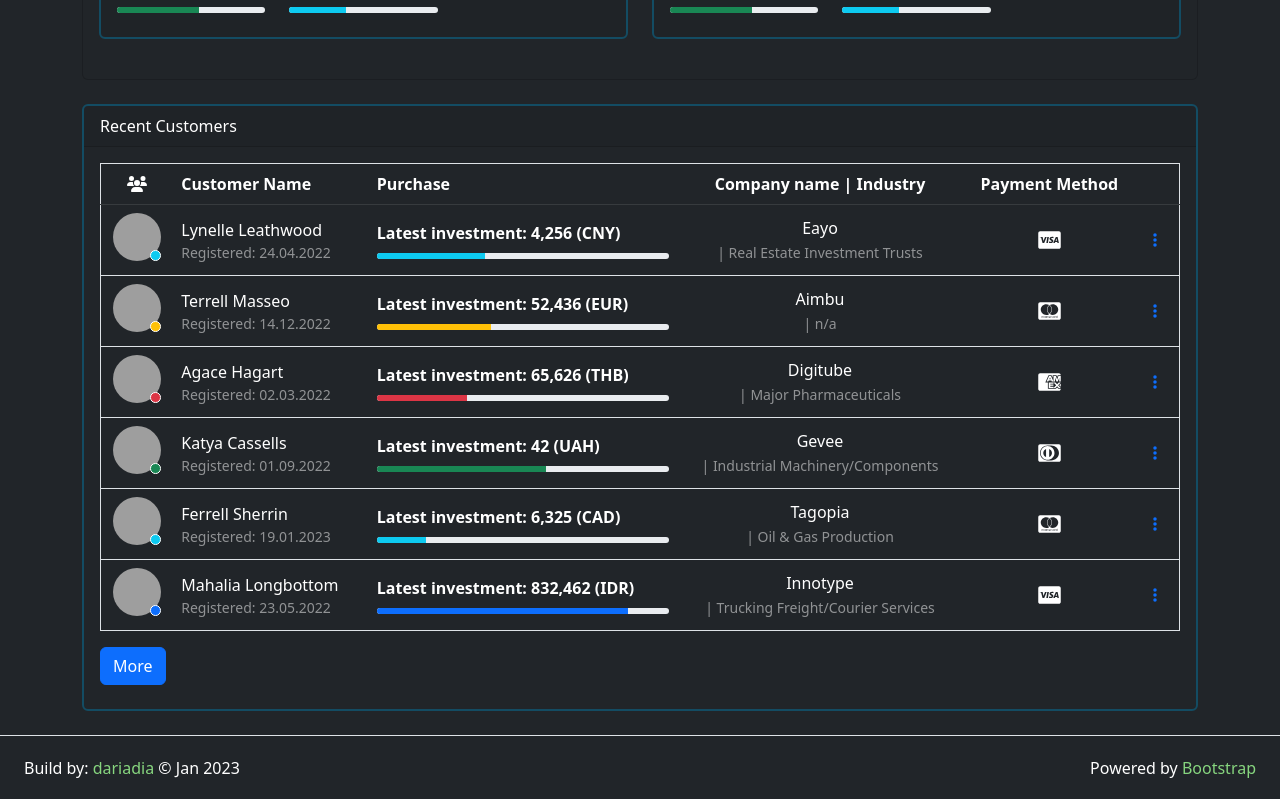
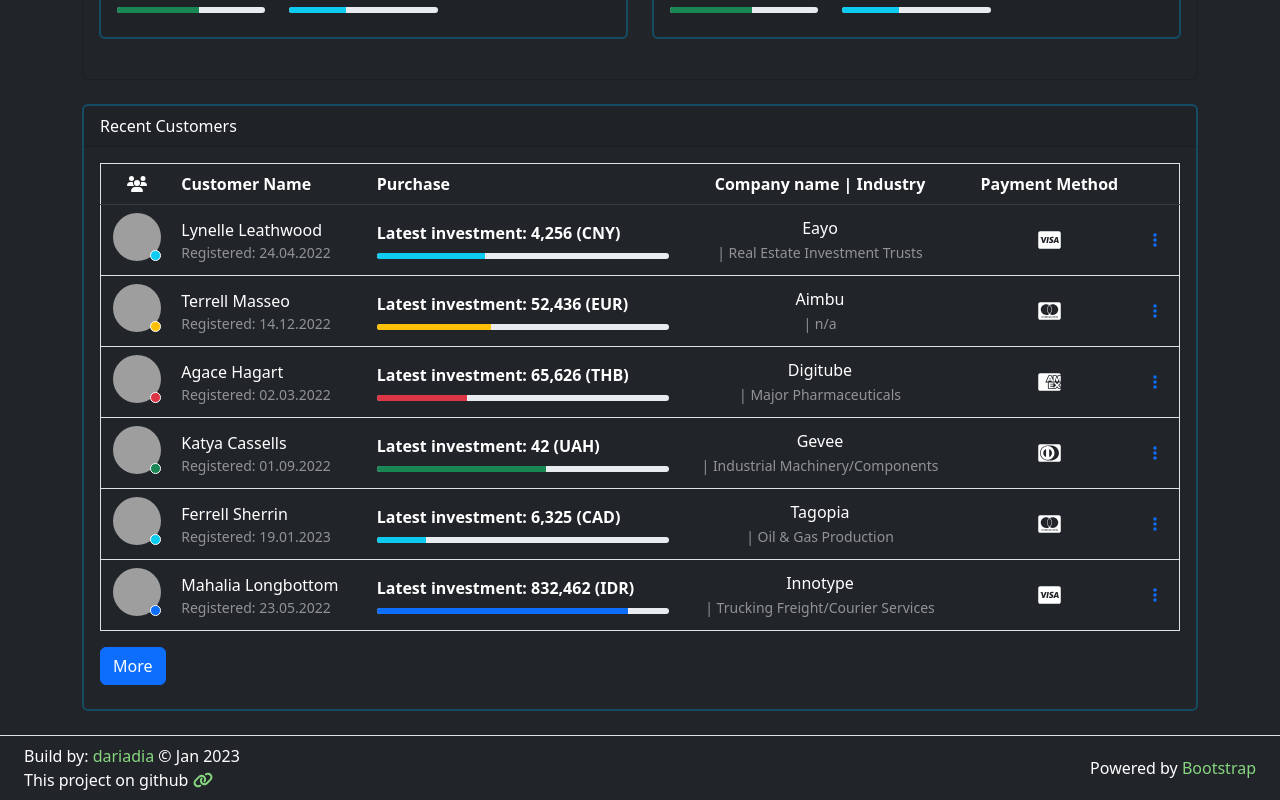
Before and after one commit to dariadia/dashboard-sample, a Next.js app: page / in a window 1280 px wide. Shown: the part 1823-2623 px from the top of the page. Built offline with nearby package versions, Linux system fonts and the light colour scheme; grey boxes are pictures that could not be loaded.

Commit message:
feat(footer): add project ref

```diff
--- a/src/layout/Footer/Footer.tsx
+++ b/src/layout/Footer/Footer.tsx
@@ -1,10 +1,14 @@
+import { FontAwesomeIcon } from '@fortawesome/react-fontawesome'
+import { faLink } from '@fortawesome/free-solid-svg-icons'
 import React from 'react'
 
 export const Footer: React.FC = () => {
   return (
     <footer className="footer flex-column flex-md-row border-top d-flex align-items-center justify-content-between px-4 py-2">
       <div>
-        Build by: <a className="text-decoration-none" href="https://github.com/dariadia/">dariadia</a>{' '}© Jan 2023
+        Build by: <a className="text-decoration-none" href="https://github.com/dariadia/" rel="noreferrer" target="_blank">dariadia</a>{' '}© Jan 2023
+        < br/>
+        This project on github <a className="text-decoration-none" rel="noreferrer" target="_blank" href="https://github.com/dariadia/dashboard-sample"><FontAwesomeIcon fixedWidth icon={faLink} /></a>
       </div>
       <div className="ms-md-auto">
         Powered by&nbsp;
```
